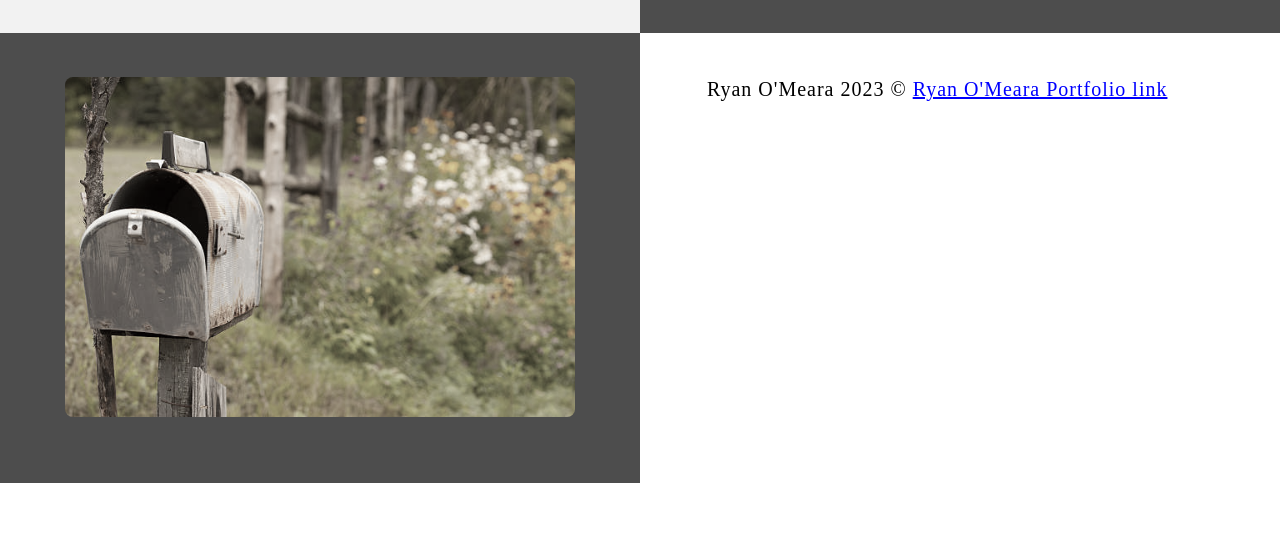
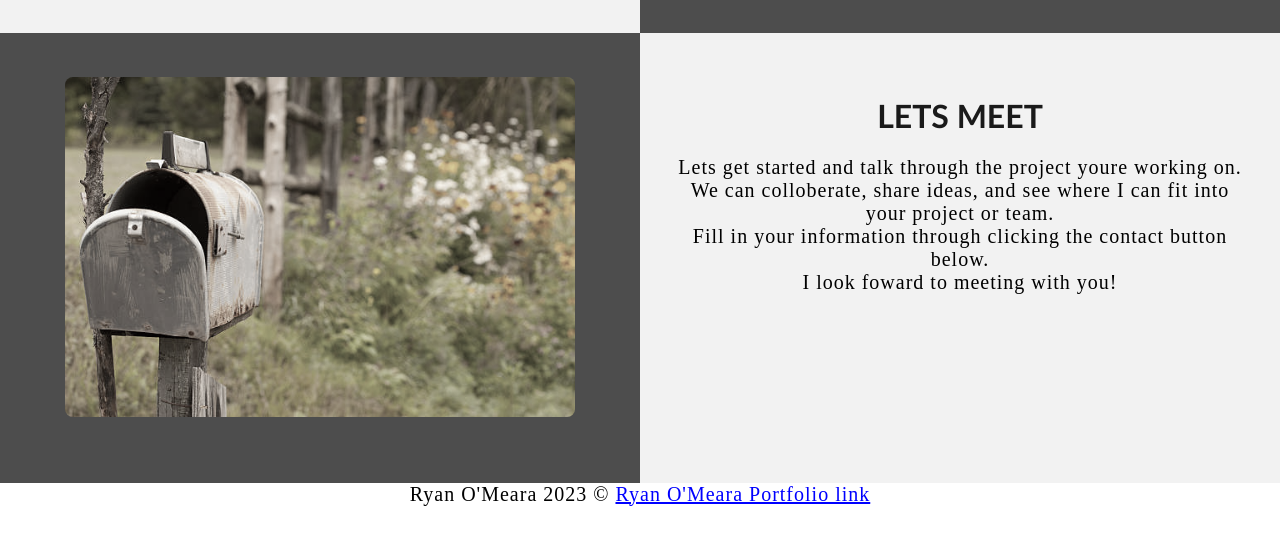
Before and after one commit to MisterVal777/MisterVal777.github.io, a plain HTML site: page index.html in a window 1280 px wide. Shown: the part 1145-1690 px from the top of the page. Before the commit the page ends 1628 px from the top, so only its background shows below. Drawn offline with Linux system fonts and the light colour scheme.

```diff
--- a/index.html
+++ b/index.html
@@ -62,7 +62,7 @@
                 <p class="center">
                     I am a software developer who loves to code! As a father, I enjoy time with my family and traveling.
                     <br>
-                    <br>I am a graduate of <a href="https://www.learncodinganywhere.com" target="_blank">The Tech Academy</a>’s Software Developer Boot Camp, and trained and experienced in the following web and programming languages: HTML, CSS, JavaScript, SQL, C# and more.
+                    <br>I am a graduate of <a href="https://www.learncodinganywhere.com" target="_blank">The Tech Academy</a>’s Software Developer Boot Camp, and trained and experienced in the following web and programming languages: HTML, CSS, JavaScript, SQL, C#, Python and more.
                     <br>
                     <br>I am a full-stack developer and would love to work with you on your project. <a href="#Contact">Contact</a> me below!
                 </p>
@@ -91,6 +91,19 @@
                     <div class="Column_2 Column_tall">
                         <img src="./images/photo_3.png" alt="Contact_Image">
                     </div>
+             <!--Contact form, right column-->
+            <div class="Column_1 Column_tall">
+                <h1>LETS MEET</h1>
+                <p class="center">
+                    Lets get started and talk through the project youre working on.
+                    <br>
+                    We can colloberate, share ideas, and see where I can fit into your project or team.
+                    <br>
+                    Fill in your information through clicking the contact button below.
+                    <br>
+                    I look foward to meeting with you!
+                </p>
+            </div>
             <!-- Contact form -->
             <div id="Contact">
                 <button onclick="openForm()" class="Pop_Up_Button">CONTACT</button>
```
